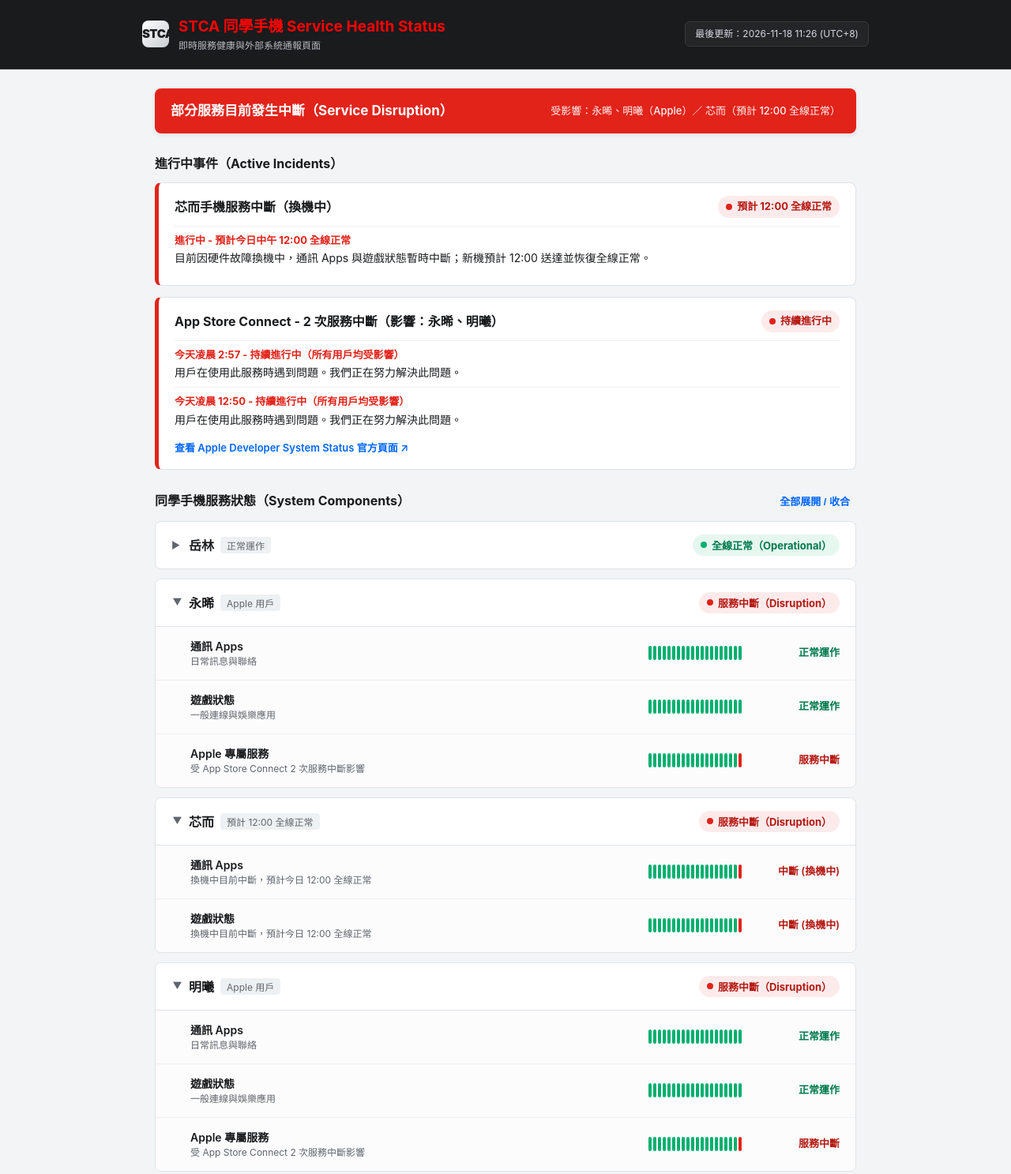
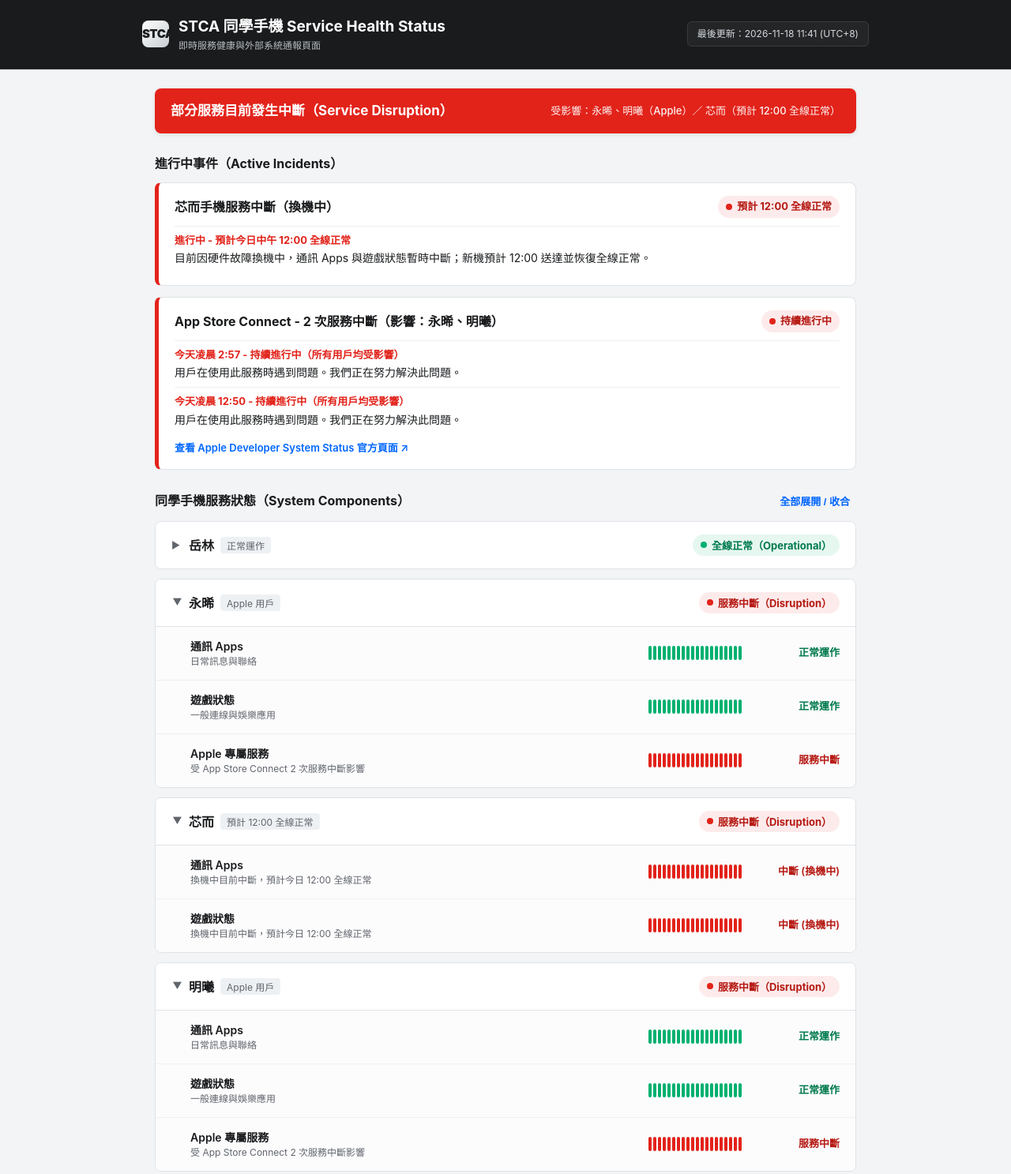
Before and after one commit to tiimydddd/status-page, a plain HTML site: page index.html in a window 1280 px wide. Shown: the top 1487 px of the page at 79% size. Drawn offline with Linux system fonts and the light colour scheme.

Commit message:
Update index.html

```diff
--- a/index.html
+++ b/index.html
@@ -3,7 +3,7 @@
 <head>
   <meta charset="UTF-8" />
   <meta name="viewport" content="width=device-width, initial-scale=1.0" />
-  <title>STCA 學生行動服務狀態</title>
+  <title>STCA 同學手機 Service Health Status</title>
   <style>
     :root {
       --navy: #191b1d;
@@ -32,7 +32,7 @@
 
     .topbar {
       background: var(--navy);
-      color: #FF0000;
+      color: #ffffff;
       padding: 20px 16px;
       border-bottom: 1px solid #393b3d;
     }
@@ -408,7 +408,7 @@
 
   <script>
     const CONFIG = {
-      lastUpdated: "2026-11-18 11:26 (UTC+8)",
+      lastUpdated: "2026-11-18 11:41 (UTC+8)",
       bannerSubText: "受影響：永晞、明曦（Apple）／ 芯而（預計 12:00 全線正常）",
 
       activeIncidents: [
@@ -666,11 +666,12 @@
           const right = document.createElement("div");
           right.className = "svc-right";
 
+          // 只要不是 ok（例如 down 中斷），20 格全部顯示對應顏色（ALL RED, NO GREEN）
           const bars = document.createElement("div");
           bars.className = "uptime-bars";
           for (let i = 0; i < 20; i++) {
             const b = document.createElement("span");
-            b.className = "bar" + (i === 19 && s.status !== "ok" ? " " + s.status : "");
+            b.className = "bar" + (s.status !== "ok" ? " " + s.status : "");
             bars.appendChild(b);
           }
 
```
